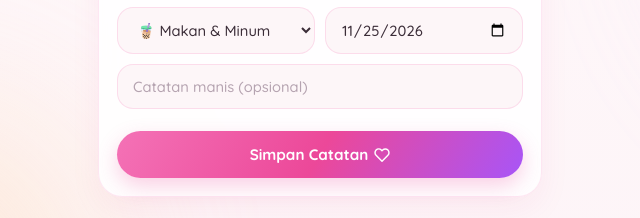
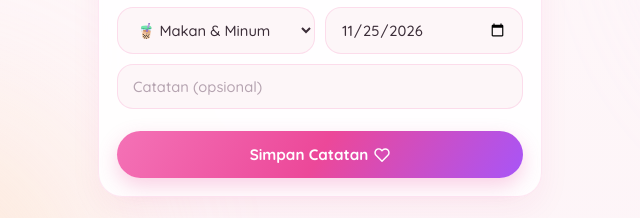
Before and after one commit to masrahmat-id/apps, a plain HTML site: page cherry_purse/index.html in a window 1280 px wide. Shown: the part 452-670 px from the top of the page, 320-960 px from the left. Drawn offline with Linux system fonts and the light colour scheme.

Commit message:
Update index.html

```diff
--- a/cherry_purse/index.html
+++ b/cherry_purse/index.html
@@ -983,7 +983,7 @@
                     <select id="category" required></select>
                     <input type="date" id="date" required>
                 </div>
-                <input type="text" id="note" placeholder="Catatan manis (opsional)" readonly inputmode="none" autocomplete="off" data-kb="text" data-label="Catatan">
+                <input type="text" id="note" placeholder="Catatan (opsional)" readonly inputmode="none" autocomplete="off" data-kb="text" data-label="Catatan">
                 <button type="submit" class="submit-btn" style="display:flex;align-items:center;justify-content:center;gap:6px;">
                     Simpan Catatan
                     <svg width="16" height="16" viewBox="0 0 24 24" fill="none" stroke="#ffffff" stroke-width="2.2" stroke-linecap="round" stroke-linejoin="round"><path d="M20.84 4.61a5.5 5.5 0 0 0-7.78 0L12 5.67l-1.06-1.06a5.5 5.5 0 0 0-7.78 7.78l1.06 1.06L12 21.23l7.78-7.78 1.06-1.06a5.5 5.5 0 0 0 0-7.78z"></path></svg>
```
